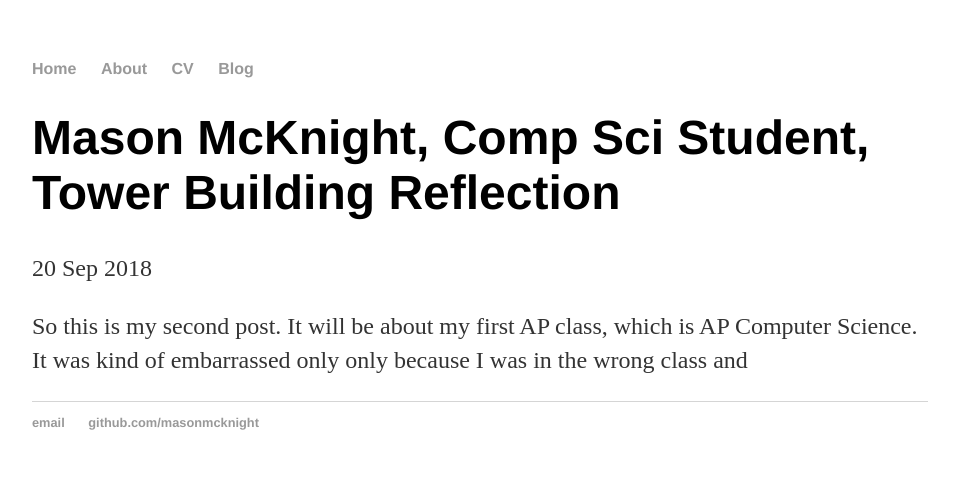
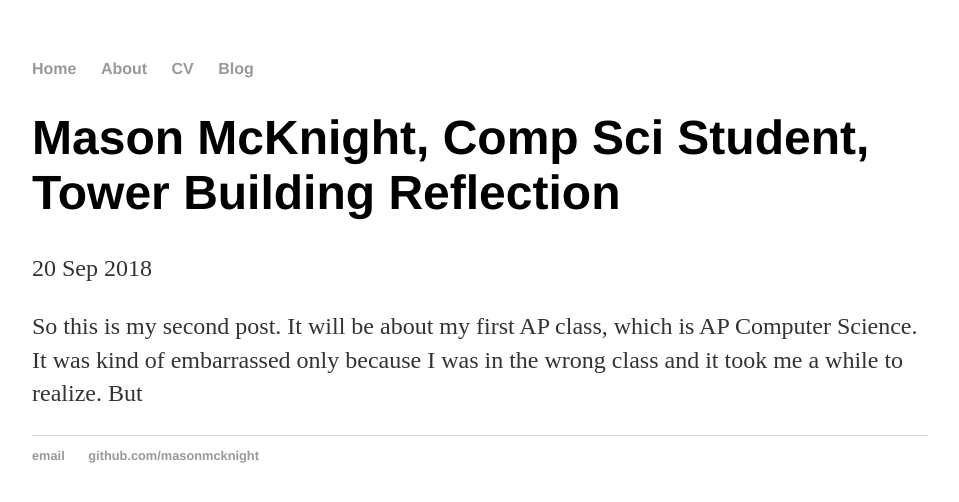
Before and after one commit to masonm6137/mas, a Jekyll site: the page built from _posts/2018-09-27-Mason-McKnight-tower-build-reflection.md, in a window 1280 px wide. Shown: the top 502 px of the page, without its empty margins (160-1119 px from the left). Built offline with Jekyll 4.4.1, drawn with Linux system fonts in a browser that asks for light colours.

Commit message:
Update 2018-09-27-Mason-McKnight-tower-build-reflection.md

```diff
--- a/_posts/2018-09-27-Mason-McKnight-tower-build-reflection.md
+++ b/_posts/2018-09-27-Mason-McKnight-tower-build-reflection.md
@@ -4,4 +4,4 @@ title: "Mason McKnight, Comp Sci Student, Tower Building Reflection"
 date: 2018-09-20
 ---
 
-So this is my second post. It will be about my first AP class, which is AP Computer Science. It was kind of embarrassed only only because I was in the wrong class and
+So this is my second post. It will be about my first AP class, which is AP Computer Science. It was kind of embarrassed only because I was in the wrong class and it took me a while to realize. But
```
